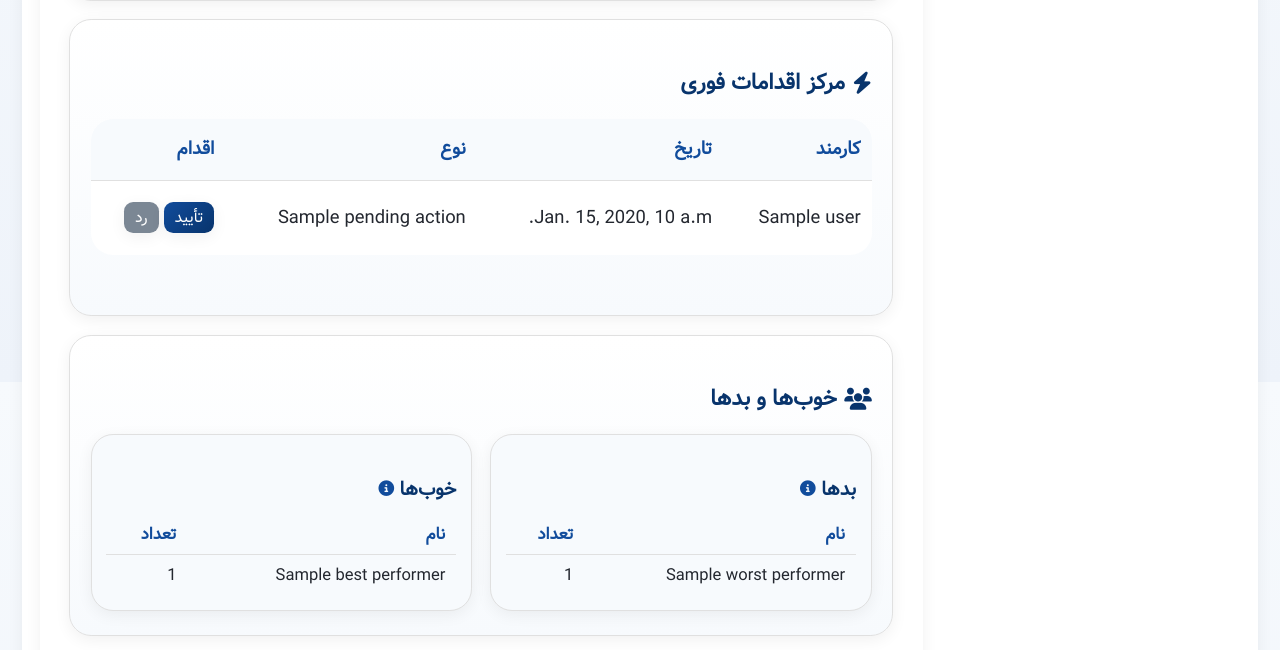
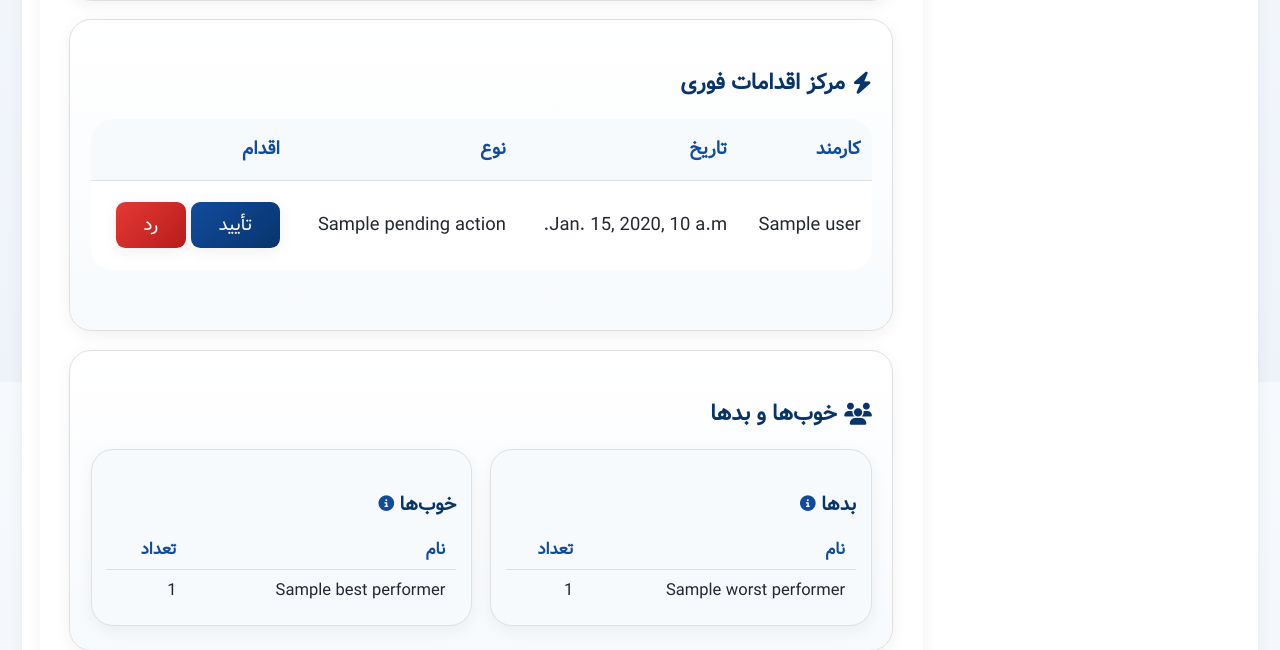
Before and after one commit to faramarziha/taradod, a Django app: template templates/core/management_dashboard.html in a window 1280 px wide. Shown: the part 1218-1868 px from the top of the page. Run offline with Django 4.2, Linux system fonts and the light colour scheme; tables that the repository leaves empty hold one stand-in row (values such as "Sample post"); the template is opened without the code that fills it: values that come from a table or form of the project are taken from there, most other values are stand-ins (such as "Sample title", 1, 10 or a date in 2020); some libraries are stand-ins or nearby versions.

Commit message:
Standardize quick action buttons

```diff
--- a/static/core/management.css
+++ b/static/core/management.css
@@ -471,11 +471,6 @@
   border-bottom: none;
 }
 
-.btn-small {
-  padding: 0.2rem 0.6rem;
-  font-size: 0.85rem;
-}
-
 
 /* responsive cards used for leave/edit requests */
 .request-cards { display: none; }
--- a/templates/core/management_dashboard.html
+++ b/templates/core/management_dashboard.html
@@ -100,14 +100,14 @@
           <input type="hidden" name="req_id" value="{{ r.id }}">
           <input type="hidden" name="action" value="approve">
           <input type="hidden" name="next" value="management_dashboard">
-          <button class="btn btn-small" type="submit">تأیید</button>
+          <button class="btn" type="submit">تأیید</button>
         </form>
         <form method="post" action="{{ r.action_url }}" style="display:inline-block;">
           {% csrf_token %}
           <input type="hidden" name="req_id" value="{{ r.id }}">
           <input type="hidden" name="action" value="reject">
           <input type="hidden" name="next" value="management_dashboard">
-          <button class="btn btn-small" type="submit" style="background:var(--color-muted);color:#fff;">رد</button>
+          <button class="btn btn-danger" type="submit">رد</button>
         </form>
       </div>
     </div>
@@ -132,14 +132,14 @@
               <input type="hidden" name="req_id" value="{{ r.id }}">
               <input type="hidden" name="action" value="approve">
               <input type="hidden" name="next" value="management_dashboard">
-              <button class="btn btn-small" type="submit">تأیید</button>
+              <button class="btn" type="submit">تأیید</button>
             </form>
             <form method="post" action="{{ r.action_url }}" style="display:inline-block;">
               {% csrf_token %}
               <input type="hidden" name="req_id" value="{{ r.id }}">
               <input type="hidden" name="action" value="reject">
               <input type="hidden" name="next" value="management_dashboard">
-              <button class="btn btn-small" type="submit" style="background:var(--color-muted);color:#fff;">رد</button>
+              <button class="btn btn-danger" type="submit">رد</button>
             </form>
           </td>
         </tr>
```
